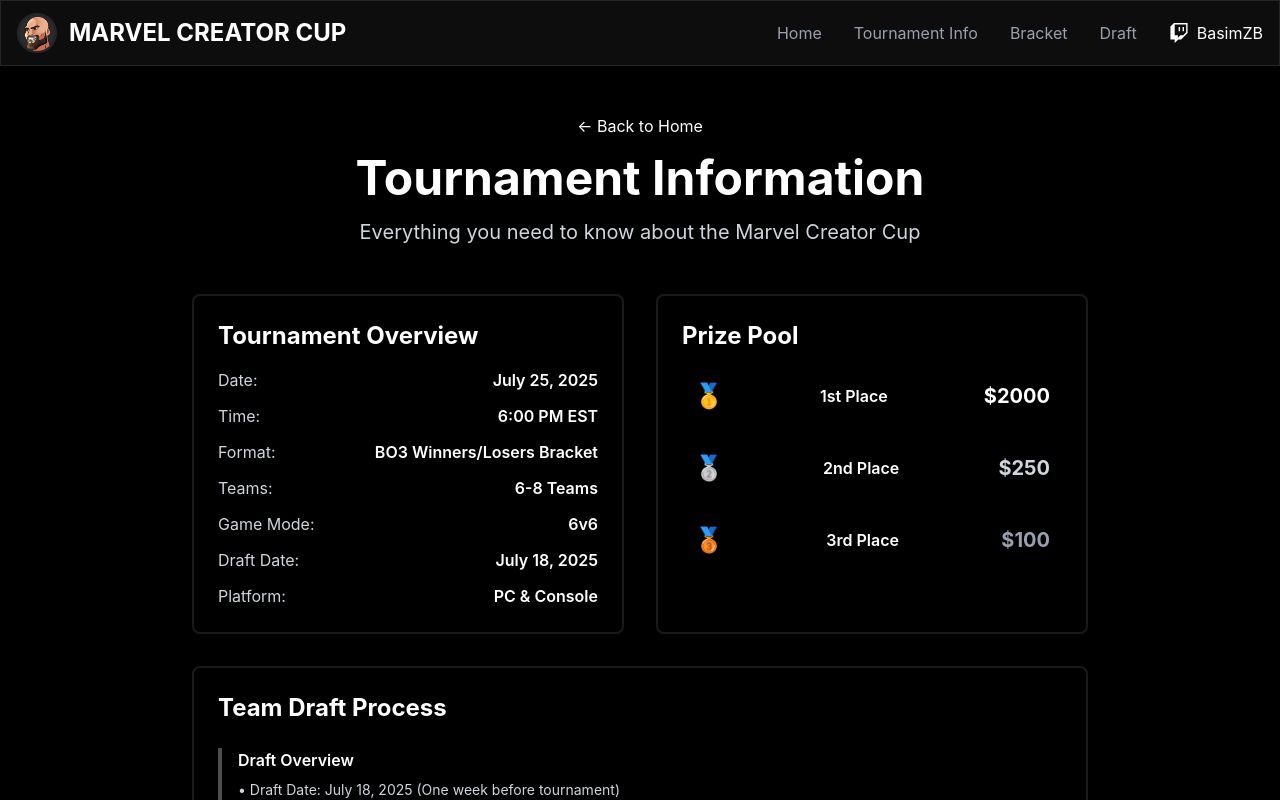
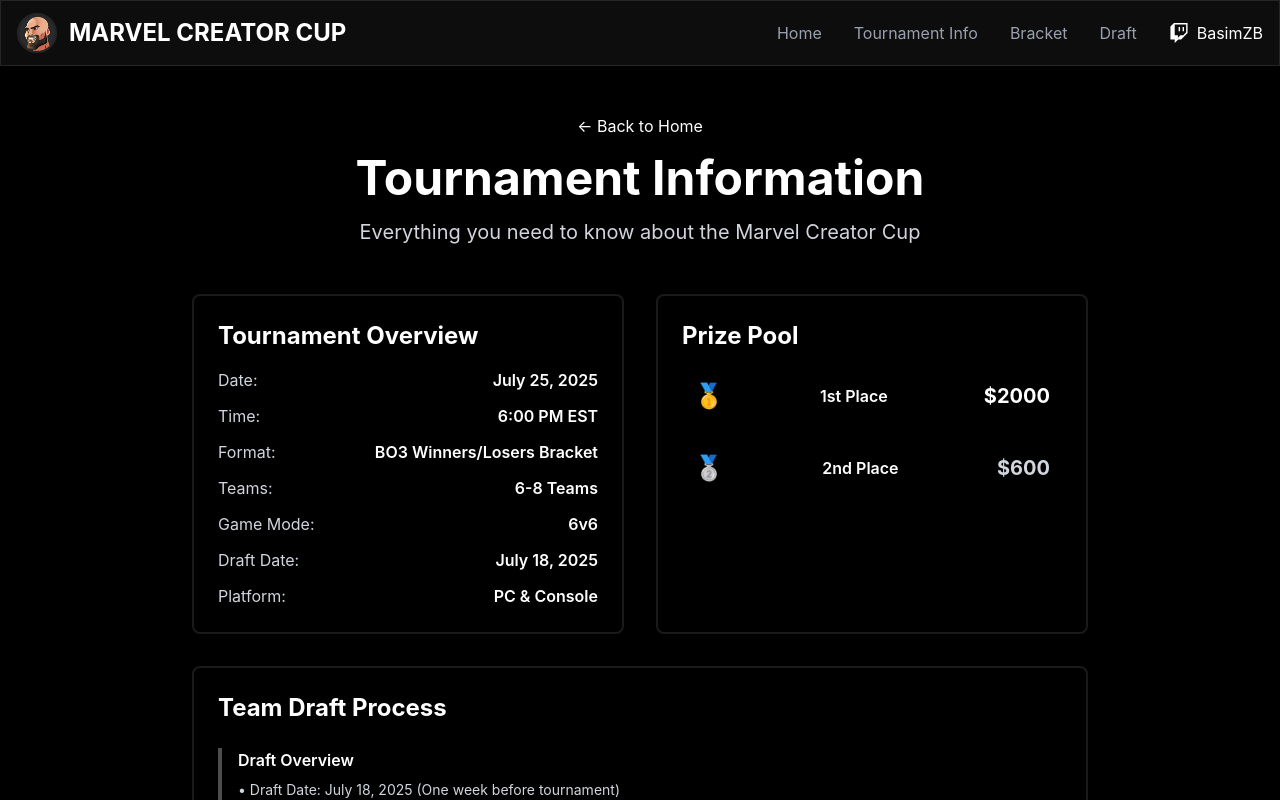
Before and after one commit to FlashKonoha/marvel-creator-cup, a Next.js app: page /tournament-info in a window 1280 px wide. Shown: the top 800 px of the page. Built offline with nearby package versions, Linux system fonts and the light colour scheme.

Commit message:
feat: update winner price

```diff
--- a/src/app/layout.tsx
+++ b/src/app/layout.tsx
@@ -7,7 +7,7 @@ import { SpeedInsights } from "@vercel/speed-insights/next"
 
 export const metadata: Metadata = {
   title: "Marvel Creator Cup - BasimZB Tournament",
-  description: "Join the ultimate Marvel Rivals tournament hosted by BasimZB on July 25, 2025. Compete for $2000 in prizes!",
+  description: "Join the ultimate Marvel Rivals tournament hosted by BasimZB on July 25, 2025. Compete for $2600 in prizes!",
   keywords: "Marvel Rivals, tournament, BasimZB, gaming, esports, competition",
 };
 
--- a/src/app/page.tsx
+++ b/src/app/page.tsx
@@ -270,7 +270,7 @@ export default function Home() {
               {/* Prize Pool for Winner */}
               <div className="text-center">
                 <div className="text-8xl md:text-9xl font-bold text-black mb-6">$2000</div>
-                <p className="text-xl md:text-2xl text-black font-medium">Dollar grand prize awaits the ultimate champion who conquers all opponents.</p>
+                <p className="text-xl md:text-2xl text-black font-medium">Grand prize awaits the ultimate champion who conquers all opponents.</p>
               </div>
 
               {/* Tournament Date */}
--- a/src/app/tournament-info/page.tsx
+++ b/src/app/tournament-info/page.tsx
@@ -65,12 +65,7 @@ export default function TournamentInfo() {
                 <div className="flex justify-between items-center p-3 bg-black/20 rounded">
                   <span className="text-2xl">🥈</span>
                   <span className="text-white font-semibold">2nd Place</span>
-                  <span className="text-gray-300 font-bold text-xl">$250</span>
-                </div>
-                <div className="flex justify-between items-center p-3 bg-black/20 rounded">
-                  <span className="text-2xl">🥉</span>
-                  <span className="text-white font-semibold">3rd Place</span>
-                  <span className="text-gray-400 font-bold text-xl">$100</span>
+                  <span className="text-gray-300 font-bold text-xl">$600</span>
                 </div>
               </div>
             </div>
```
Also changed, not shown: 1 other file (tests, documents, lock files or other folders).
